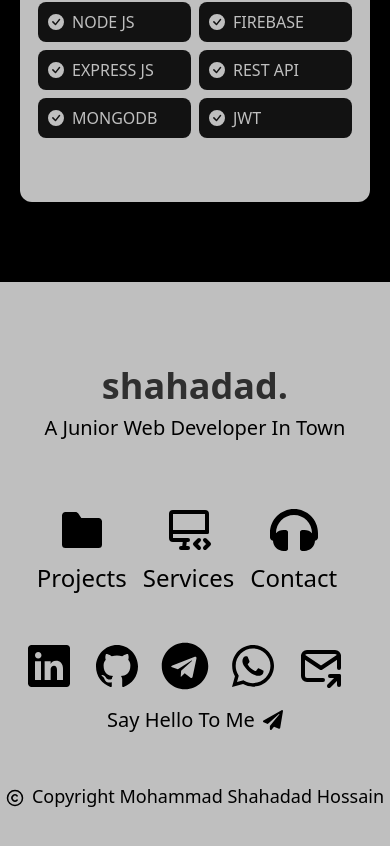
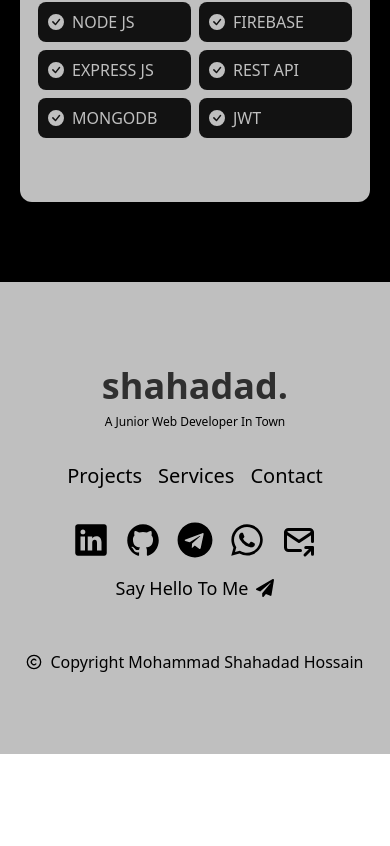
Before and after one commit to mdshahadad/portfolio, a React (Vite) app: page / in a window 390 px wide. Shown: the part 3599-4445 px from the top of the page. After the commit the page ends 4353 px from the top, so only its background shows below. Built offline with nearby package versions, Linux system fonts and the light colour scheme.

Commit message:
Footer responsive for phone

```diff
--- a/src/Home/Footer.jsx/Footer.jsx
+++ b/src/Home/Footer.jsx/Footer.jsx
@@ -13,59 +13,64 @@ const Footer = () => {
     return (
         <div className="w-full bg-white opacity-75 text-center py-20 mt-12">
             <div className="md:max-w-4xl md:mx-auto">
-                <div className="mb-16">
+                <div className="mb-8 md:mb-16">
                     <h2 className="opacity-75 font-bold text-4xl md:text-7xl text-center mb-2 mt-1 md:mt-0 hover:opacity-100">shahadad.</h2>
-                    <p className="font-medium text-xl up">A Junior Web Developer In Town</p>
+                    <p className="font-medium text-xs md:text-xl">A Junior Web Developer In Town</p>
                 </div>
-                <div className="md:flex md:justify-between mt-5">
+                <div className="md:flex md:justify-between md:mt-5">
                     <div>
                         <ul className="flex justify-center md:justify-between font-medium text-lg">
-                            <li className="mr-4 text-2xl">
+                            <li className="mx-2 md:mr-4 text-xl md:text-2xl">
                                 <div className="flex justify-center">
-                                    <GoFileDirectoryFill className="text-5xl mb-2" />
+                                    <GoFileDirectoryFill className="text-5xl mb-2 hidden md:block" />
                                 </div>
-                                <NavLink to='/projects'>Projects</NavLink></li>
-                            <li className="mr-4 text-2xl">
+                                <NavLink to='/projects'>Projects</NavLink>
+                            </li>
+                            <li className="mx-2 md:mr-4 text-xl md:text-2xl">
                                 <div className="flex justify-center">
-                                    <TbDeviceImacCode className="text-5xl mb-2" />
+                                    <TbDeviceImacCode className="text-5xl mb-2 hidden md:block" />
                                 </div>
-                                <NavLink to='/services'>Services</NavLink></li>
-                            <li className="mr-4  text-2xl">
+                                <NavLink to='/services'>Services</NavLink>
+                            </li>
+                            <li className="mx-2 md:mr-4 text-xl  md:text-2xl">
                                 <div className="flex justify-center">
-                                    <FaHeadphones className="text-5xl mb-2" />
+                                    <FaHeadphones className="text-5xl mb-2 hidden md:block" />
                                 </div>
-                                <NavLink to='/contact'>Contact</NavLink></li>
+                                <NavLink to='/contact'>Contact</NavLink>
+                            </li>
                         </ul>
                     </div>
                     <div>
-                        <div className="flex justify-center md:justify-normal mt-12 md:mt-0">
+                        <div className="flex justify-center md:justify-normal mt-8 md:mt-0">
                             <div>
                                 <Link to={`https://www.linkedin.com/in/shahadad/`}>
-                                    <IoLogoLinkedin className="text-5xl md:mr-3 mr-5  cursor-pointer hover:text-[#0A6BCA]" />
+                                    <IoLogoLinkedin className="text-4xl md:text-5xl md:mr-3 mx-2 cursor-pointer hover:text-[#0A6BCA]" />
                                 </Link>
                             </div>
                             <div>
                                 <Link to={`https://github.com/mdshahadad`}>
-                                    <IoLogoGithub className="text-5xl md:mr-3 mr-5 cursor-pointer" />
+                                    <IoLogoGithub className="text-4xl md:text-5xl md:mr-3 mx-2 cursor-pointer" />
                                 </Link>
                             </div>
                             <div>
-                                <FaTelegram className="text-5xl md:mr-3 mr-5 cursor-pointer hover:text-[#2a9cd4]" />
+                                <FaTelegram className="text-4xl md:text-5xl md:mr-3 mx-2 cursor-pointer hover:text-[#2a9cd4]" />
                             </div>
                             <div>
-                                <FaWhatsapp className="text-5xl md:mr-3 mr-5 cursor-pointer hover:text-[#2bb741]" />
+                                <FaWhatsapp className="text-4xl md:text-5xl md:mr-3 mx-2 cursor-pointer hover:text-[#2bb741]" />
                             </div>
                             <div className="">
-                                <TbMailShare className="text-5xl md:mr-3 mr-5 cursor-pointer hover:text-[#ea3f41]" />
+                                <TbMailShare className="text-4xl md:text-5xl md:mr-3 mx-2 cursor-pointer hover:text-[#ea3f41]" />
                             </div>
                         </div>
 
-                        <h4 className="text-center font-medium text-xl mt-4 flex items-center justify-center">Say Hello To Me <FaPaperPlane className="ml-2" /></h4>
+                        <h4 className="text-center font-medium text-lg md:text-xl mt-4 flex items-center justify-center">Say Hello To Me <FaPaperPlane className="ml-2" /></h4>
                     </div>
                 </div>
-                <div className="mt-12 font-medium text-lg md:text-xl flex justify-center">
-                    <p className="flex items-center"> <LuCopyright className="mt-1 mr-2" />
-                        Copyright Mohammad Shahadad Hossain</p>
+                <div className="mt-12 font-medium text-base md:text-xl flex justify-center">
+                    <p className="flex items-center">
+                        <LuCopyright className="mr-2" />
+                        Copyright Mohammad Shahadad Hossain
+                    </p>
                 </div>
             </div>
         </div>
```
